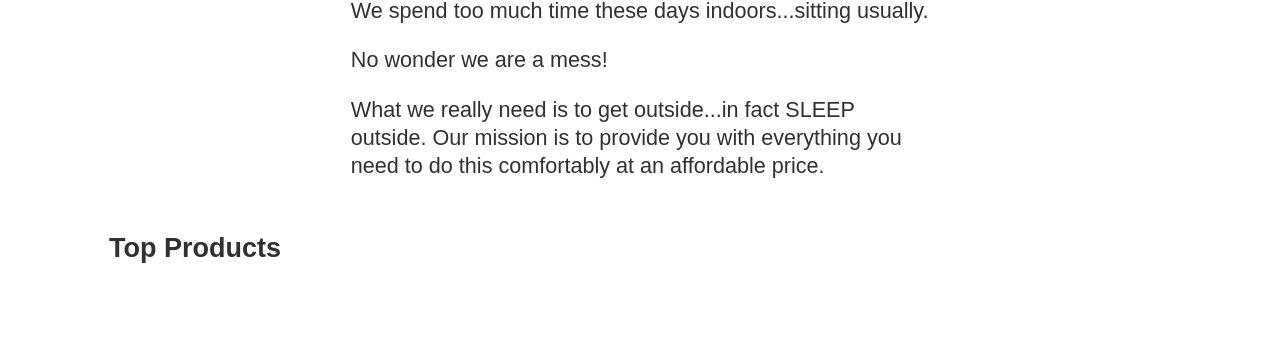
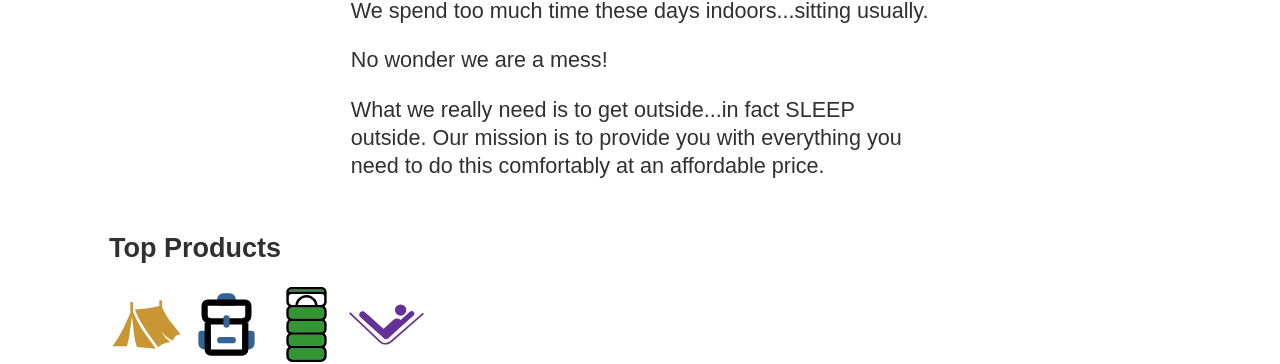
Before and after one commit to Didieravz/wdd330-sleepoutside, a website built with Vite: page src/index.html in a window 1280 px wide. Shown: the part 441-805 px from the top of the page. Built offline with nearby package versions, Linux system fonts and the light colour scheme; files whose address does not match are found by name.

Commit message:
image sizes

```diff
--- a/src/index.html
+++ b/src/index.html
@@ -35,16 +35,12 @@
       </section>
       <section class="products">
         <h2>Top Products</h2>
-        <img src="images/tents/category-tents.svg" alt="tent image" />
+        <img src="images/tents/category-tents.svg" alt="tent image" style="width: 75px; height: 75px;"/>
         <img
-          src="images/backpacks/category-backpacks.svg"
-          alt="backpack image"
-        />
+          src="images/backpacks/category-backpacks.svg" alt="backpack image" style="width: 75px; height: 75px;"/>
         <img
-          src="images/sleepingBags/category-sleepingbags.svg"
-          alt="sleeping bags image"
-        />
-        <img src="images/hammocks/category-hammocks.svg" alt="hammocks image" />
+          src="images/sleepingBags/category-sleepingbags.svg" alt="sleeping bags image" style="width: 75px; height: 75px;"/>
+        <img src="images/hammocks/category-hammocks.svg" alt="hammocks image" style="width: 75px; height: 75px;"/>
         <ul class="product-list"></ul>
       </section>
     </main>
```
